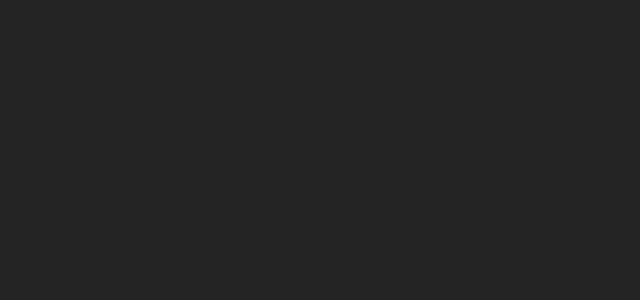
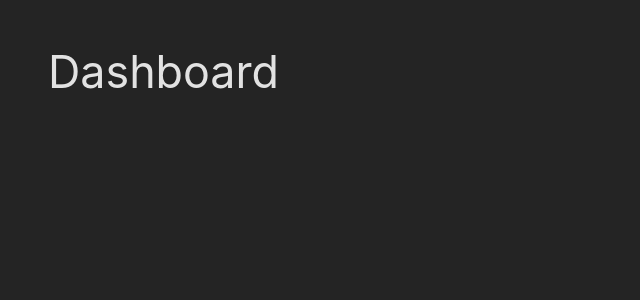
Before and after one commit to ItamarJoire/call, a React (Vite) app: page /dashboard in a window 1280 px wide. Before the commit this address had no page. Shown: the top 300 px of the page, without its empty margins (0-640 px from the left). Built offline with nearby package versions, Linux system fonts and the light colour scheme.

Commit message:
Page SignUp

```diff
--- /dev/null
+++ b/src/pages/Dashboard/index.jsx
@@ -0,0 +1,5 @@
+export default function Dashboard(){
+  return(
+    <h1>Dashboard</h1>
+  )
+}
--- a/src/routes/index.jsx
+++ b/src/routes/index.jsx
@@ -2,12 +2,14 @@
 
 import SignIn from '../pages/SignIn'
 import SignUp from '../pages/SignUp'
+import Dashboard from '../pages/Dashboard'
 
 export default function RoutesApp(){
   return(
     <Routes>
       <Route path='/' element={ <SignIn /> }/>
       <Route path='/register' element={ <SignUp /> }/>
+      <Route path='/dashboard' element={ <Dashboard /> }/>
     </Routes>
   )
 }
```
